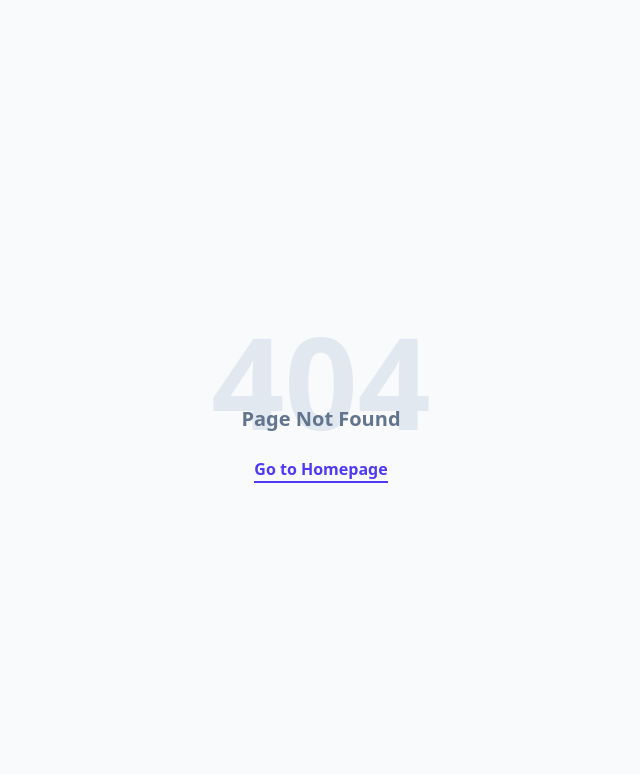
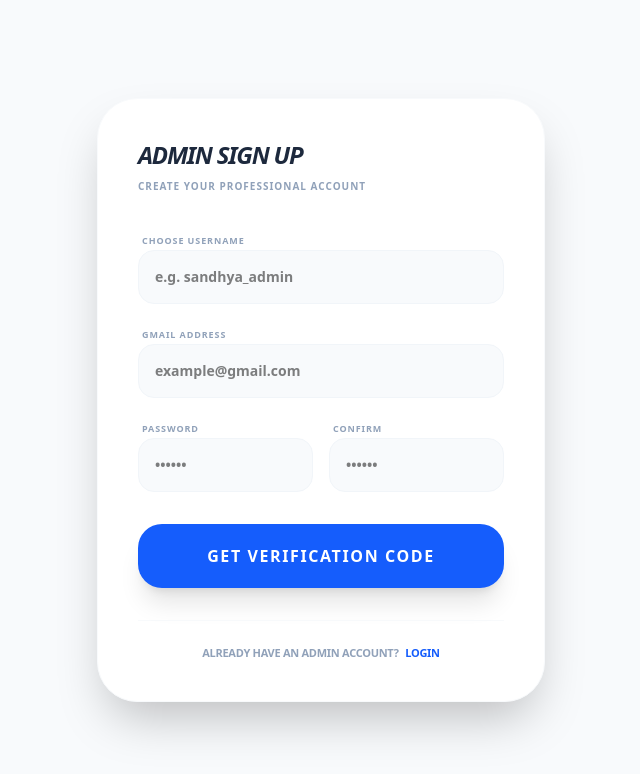
Before and after one commit to Sandhyakarki1/samrtcafe-order, a React (Vite) app in the folder frontend/: page /admin/signp in a window 1280 px wide. Before the commit this address had no page. Shown: the top 774 px of the page, without its empty margins (319-959 px from the left). Built offline with nearby package versions, Linux system fonts and the light colour scheme.

Commit message:
Fix admin signup page

```diff
--- a/frontend/src/App.jsx
+++ b/frontend/src/App.jsx
@@ -3,6 +3,7 @@ import { BrowserRouter as Router, Routes, Route, Navigate } from "react-router-d
 
 // Auth Pages
 import AdminLogin from "./pages/AdminLogin.jsx";
+import AdminSignup from "./pages/AdminSignup.jsx";
 import StaffLogin from "./pages/StaffLogin.jsx";
 import ForgotPassword from "./pages/ForgotPassword.jsx";
 import ResetPassword from "./pages/ResetPassword.jsx";
@@ -37,6 +38,7 @@ function App() {
 
         {/* ================= AUTH ================= */}
         <Route path="/admin/login" element={<AdminLogin />} />
+        <Route path="/admin/signp" element={<AdminSignup/>} />
         <Route path="/staff/login" element={<StaffLogin />} />
         <Route path="/admin/forgot-password" element={<ForgotPassword />} />
         <Route path="/admin/reset-password" element={<ResetPassword />} />
--- a/frontend/src/pages/AdminLogin.jsx
+++ b/frontend/src/pages/AdminLogin.jsx
@@ -1,6 +1,6 @@
 import { useState } from "react";
 import axios from "axios";
-import { useNavigate } from "react-router-dom";
+import { useNavigate, Link } from "react-router-dom";
 
 function AdminLogin() {
   const [email, setEmail] = useState("");
@@ -11,14 +11,24 @@ function AdminLogin() {
   const handleSubmit = async (e) => {
     e.preventDefault();
     setError("");
+
+    // --- GMAIL VALIDATION ---
+    if (!email.toLowerCase().endsWith("@gmail.com")) {
+      setError("Only @gmail.com accounts are allowed.");
+      return;
+    }
+
     try {
       const res = await axios.post("http://127.0.0.1:8000/api/admin/login/", {
         email,
         password,
       });
 
-      // Save user info to localStorage
-      localStorage.setItem("admin_user", JSON.stringify(res.data));
+      const userData = {
+        ...res.data,
+        email: email
+      };
+      localStorage.setItem("admin_user", JSON.stringify(userData));
 
       // Redirect to dashboard
       navigate("/admin/dashboard");
@@ -29,32 +39,56 @@ function AdminLogin() {
 
   return (
     <div className="flex justify-center items-center h-screen bg-gray-100">
-      <form onSubmit={handleSubmit} className="bg-white p-10 rounded shadow-md w-96">
-        <h1 className="text-2xl font-bold mb-6 text-center">Admin Login</h1>
-        {error && <p className="text-red-500 mb-4">{error}</p>}
+      <div className="bg-white p-10 rounded-2xl shadow-xl w-96">
+        <h1 className="text-2xl font-black mb-6 text-center text-slate-800 uppercase tracking-tighter italic">Admin Login</h1>
+
+        {error && (
+          <p className="text-red-500 bg-red-50 p-3 rounded-lg text-xs font-bold mb-4 text-center border border-red-100 uppercase">
+            {error}
+          </p>
+        )}
+
+        <form onSubmit={handleSubmit}>
+          <div className="mb-4">
+            <label className="text-[10px] font-black text-slate-400 uppercase tracking-widest ml-1">Gmail Address</label>
             <input
               type="email"
-          placeholder="Email"
+              placeholder="name@gmail.com"
               value={email}
               onChange={(e) => setEmail(e.target.value)}
-          className="w-full p-3 mb-4 border rounded"
+              className="w-full p-3 mt-1 border rounded-xl outline-none focus:ring-2 focus:ring-blue-500 font-bold"
               required
             />
+          </div>
+
+          <div className="mb-6">
+            <label className="text-[10px] font-black text-slate-400 uppercase tracking-widest ml-1">Password</label>
             <input
               type="password"
-          placeholder="Password"
+              placeholder="••••••••"
               value={password}
               onChange={(e) => setPassword(e.target.value)}
-          className="w-full p-3 mb-6 border rounded"
+              className="w-full p-3 mt-1 border rounded-xl outline-none focus:ring-2 focus:ring-blue-500 font-bold"
               required
             />
-        <button type="submit" className="w-full bg-blue-500 text-white p-3 rounded hover:bg-blue-600">
+          </div>
+
+          <button type="submit" className="w-full bg-blue-600 text-white p-4 rounded-xl font-black uppercase tracking-widest hover:bg-blue-700 transition-all active:scale-95 shadow-lg shadow-blue-100">
             Login
           </button>
-        <p className="mt-4 text-center text-sm">
-          <a href="/admin/forgot-password" className="text-blue-500 hover:underline">Forgot Password?</a>
+        </form>
+
+        <div className="mt-8 space-y-3 text-center">
+          <p className="text-sm">
+            <Link to="/admin/forgot-password" size={14} className="text-blue-500 hover:underline font-bold">Forgot Password?</Link>
           </p>
-      </form>
+
+          <p className="text-xs text-slate-400 font-bold uppercase tracking-widest pt-4 border-t">
+            Don't have an account?
+            <Link to="/admin/signup" className="text-blue-600 ml-2 hover:underline">Sign Up</Link>
+          </p>
+        </div>
+      </div>
     </div>
   );
 }
--- /dev/null
+++ b/frontend/src/pages/AdminSignup.jsx
@@ -0,0 +1,156 @@
+import React, { useState } from 'react';
+import { useNavigate, Link } from 'react-router-dom';
+
+const AdminSignup = () => {
+  const [step, setStep] = useState(1);
+  const [formData, setFormData] = useState({
+    username: '',
+    email: '',
+    password: '',
+    confirmPassword: '',
+    otp: ''
+  });
+  const [error, setError] = useState("");
+  const [loading, setLoading] = useState(false);
+  const navigate = useNavigate();
+
+  const requestOTP = async (e) => {
+    e.preventDefault();
+    setError("");
+
+    if (!formData.email.toLowerCase().endsWith('@gmail.com')) {
+      return setError("Only valid @gmail.com accounts are allowed.");
+    }
+    if (formData.password !== formData.confirmPassword) {
+      return setError("Passwords do not match!");
+    }
+    if (formData.password.length < 6) {
+        return setError("Password must be at least 6 characters.");
+    }
+
+    setLoading(true);
+    try {
+      const res = await fetch("http://127.0.0.1:8000/api/signup/request-otp/", {
+        method: "POST",
+        headers: { "Content-Type": "application/json" },
+        body: JSON.stringify({
+            username: formData.username,
+            email: formData.email,
+            password: formData.password
+        }),
+      });
+
+      const data = await res.json();
+      setLoading(false);
+
+      if (res.ok) {
+        setStep(2);
+      } else {
+        setError(data.error || "Username or Email already exists.");
+      }
+    } catch (err) {
+      setLoading(false);
+      setError("Network error. Please check if your backend is running.");
+    }
+  };
+
+
+  const handleVerify = async (e) => {
+    e.preventDefault();
+    setError("");
+    setLoading(true);
+
+    try {
+      const res = await fetch("http://127.0.0.1:8000/api/signup/verify/", {
+        method: "POST",
+        headers: { "Content-Type": "application/json" },
+        body: JSON.stringify({
+            email: formData.email,
+            otp: formData.otp
+        }),
+      });
+
+      const data = await res.json();
+      setLoading(false);
+
+      if (res.ok) {
+        alert("Success! Account verified and created.");
+        navigate("/admin/login");
+      } else {
+        setError(data.error || "Invalid OTP code. Please try again.");
+      }
+    } catch (err) {
+      setLoading(false);
+      setError("Connection lost. Please try again.");
+    }
+  };
+
+  return (
+    <div className="min-h-screen flex items-center justify-center bg-[#f8fafc]">
+      <div className="bg-white p-10 rounded-[40px] shadow-2xl w-full max-w-md text-left border border-slate-50">
+        <h2 className="text-2xl font-black mb-2 uppercase italic tracking-tighter text-slate-800 text-left">Admin Sign Up</h2>
+        <p className="text-slate-400 text-[10px] font-black uppercase tracking-widest mb-8 text-left">
+            {step === 1 ? "Create your professional account" : "Check your Gmail inbox"}
+        </p>
+
+        {error && (
+            <div className="bg-red-50 text-red-600 p-4 rounded-2xl text-[11px] font-black uppercase mb-6 border border-red-100 text-center animate-pulse">
+                {error}
+            </div>
+        )}
+
+        {step === 1 ? (
+          <form onSubmit={requestOTP} className="space-y-4">
+            <div>
+                <label className="text-[9px] font-black text-slate-400 uppercase tracking-widest ml-1">Choose Username</label>
+                <input type="text" required placeholder="e.g. sandhya_admin" className="w-full p-4 bg-slate-50 border border-slate-100 rounded-2xl outline-none font-bold text-sm focus:ring-2 focus:ring-blue-500"
+                       onChange={(e)=>setFormData({...formData, username: e.target.value})} />
+            </div>
+            <div>
+                <label className="text-[9px] font-black text-slate-400 uppercase tracking-widest ml-1">Gmail Address</label>
+                <input type="email" required placeholder="example@gmail.com" className="w-full p-4 bg-slate-50 border border-slate-100 rounded-2xl outline-none font-bold text-sm focus:ring-2 focus:ring-blue-500"
+                       onChange={(e)=>setFormData({...formData, email: e.target.value})} />
+            </div>
+            <div className="grid grid-cols-2 gap-4">
+                <div>
+                    <label className="text-[9px] font-black text-slate-400 uppercase tracking-widest ml-1">Password</label>
+                    <input type="password" required placeholder="••••••" className="w-full p-4 bg-slate-50 border border-slate-100 rounded-2xl outline-none font-bold text-sm focus:ring-2 focus:ring-blue-500"
+                           onChange={(e)=>setFormData({...formData, password: e.target.value})} />
+                </div>
+                <div>
+                    <label className="text-[9px] font-black text-slate-400 uppercase tracking-widest ml-1">Confirm</label>
+                    <input type="password" required placeholder="••••••" className="w-full p-4 bg-slate-50 border border-slate-100 rounded-2xl outline-none font-bold text-sm focus:ring-2 focus:ring-blue-500"
+                           onChange={(e)=>setFormData({...formData, confirmPassword: e.target.value})} />
+                </div>
+            </div>
+            <button disabled={loading} className="w-full bg-blue-600 text-white py-5 rounded-[24px] font-black uppercase tracking-widest shadow-xl hover:bg-blue-700 active:scale-95 transition-all mt-4 disabled:opacity-50">
+              {loading ? "Processing..." : "Get Verification Code"}
+            </button>
+          </form>
+        ) : (
+          <form onSubmit={handleVerify} className="text-center">
+            <div className="mb-8">
+                <input type="text" placeholder="000000" maxLength="6" className="w-full p-6 bg-slate-50 border border-slate-100 rounded-[30px] text-center text-4xl font-black tracking-[0.3em] outline-none focus:ring-2 focus:ring-emerald-500"
+                       onChange={(e)=>setFormData({...formData, otp: e.target.value})} required/>
+                <p className="text-[10px] text-slate-400 font-bold mt-4">A 6-digit code was sent to <br/> <span className="text-blue-600 font-black">{formData.email}</span></p>
+            </div>
+            <button disabled={loading} className="w-full bg-emerald-500 text-white py-5 rounded-[24px] font-black uppercase tracking-widest shadow-xl hover:bg-emerald-600 transition-all">
+                {loading ? "Verifying..." : "Verify & Create Account"}
+            </button>
+            <button type="button" onClick={() => setStep(1)} className="mt-6 text-[9px] font-black text-slate-300 uppercase tracking-widest hover:text-slate-500 transition-colors">
+                Mistake in details? Go back
+            </button>
+          </form>
+        )}
+
+        <div className="mt-8 pt-6 border-t border-slate-50 text-center">
+            <p className="text-[11px] font-bold text-slate-400 uppercase tracking-tight">
+                Already have an admin account? <Link to="/admin/login" className="text-blue-600 font-black ml-1 hover:underline">Login</Link>
+            </p>
+        </div>
+      </div>
+    </div>
+  );
+};
+
+export default AdminSignup;
```
Also changed, not shown: 2 other files (tests, documents, lock files or other folders). Lines whose indentation alone changed are shown as unchanged.
